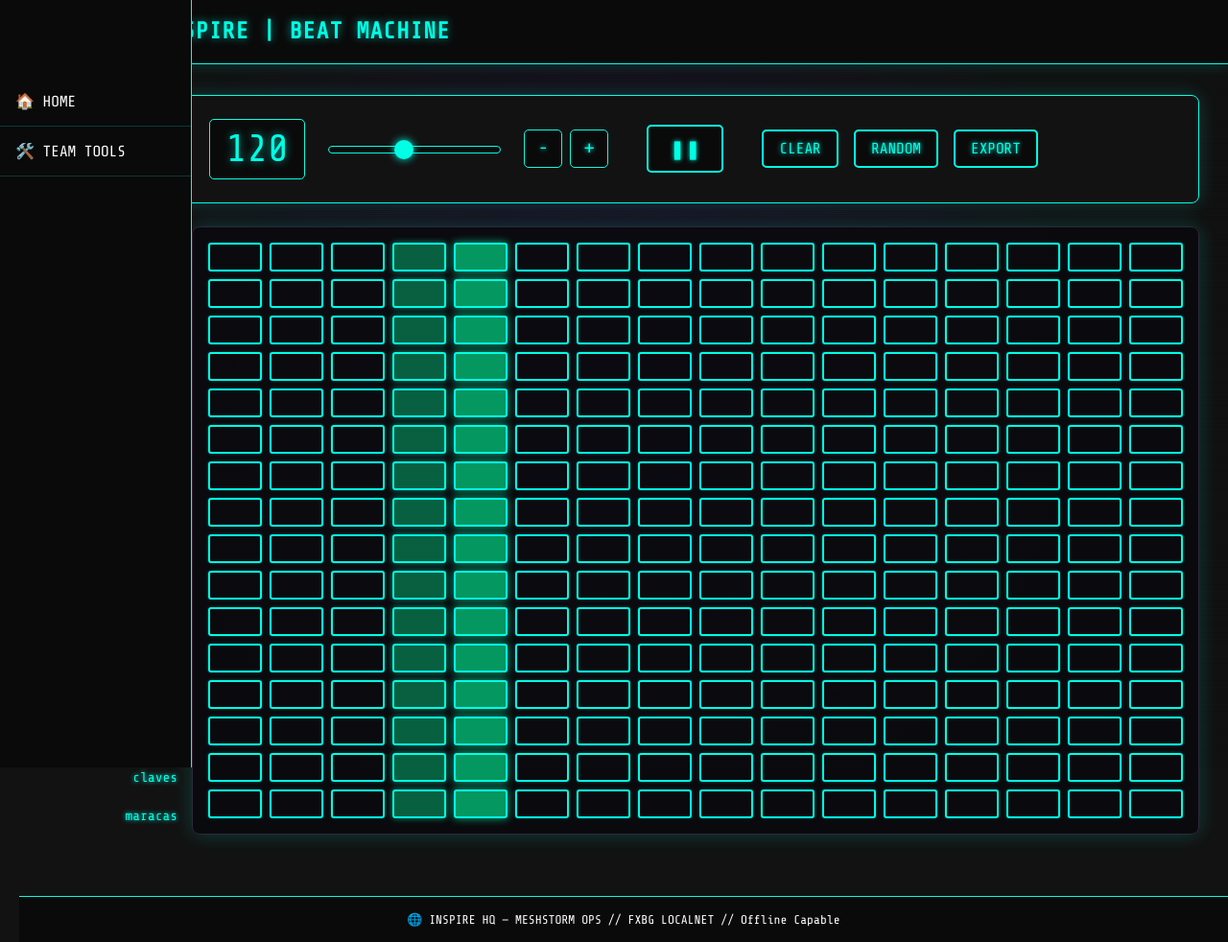
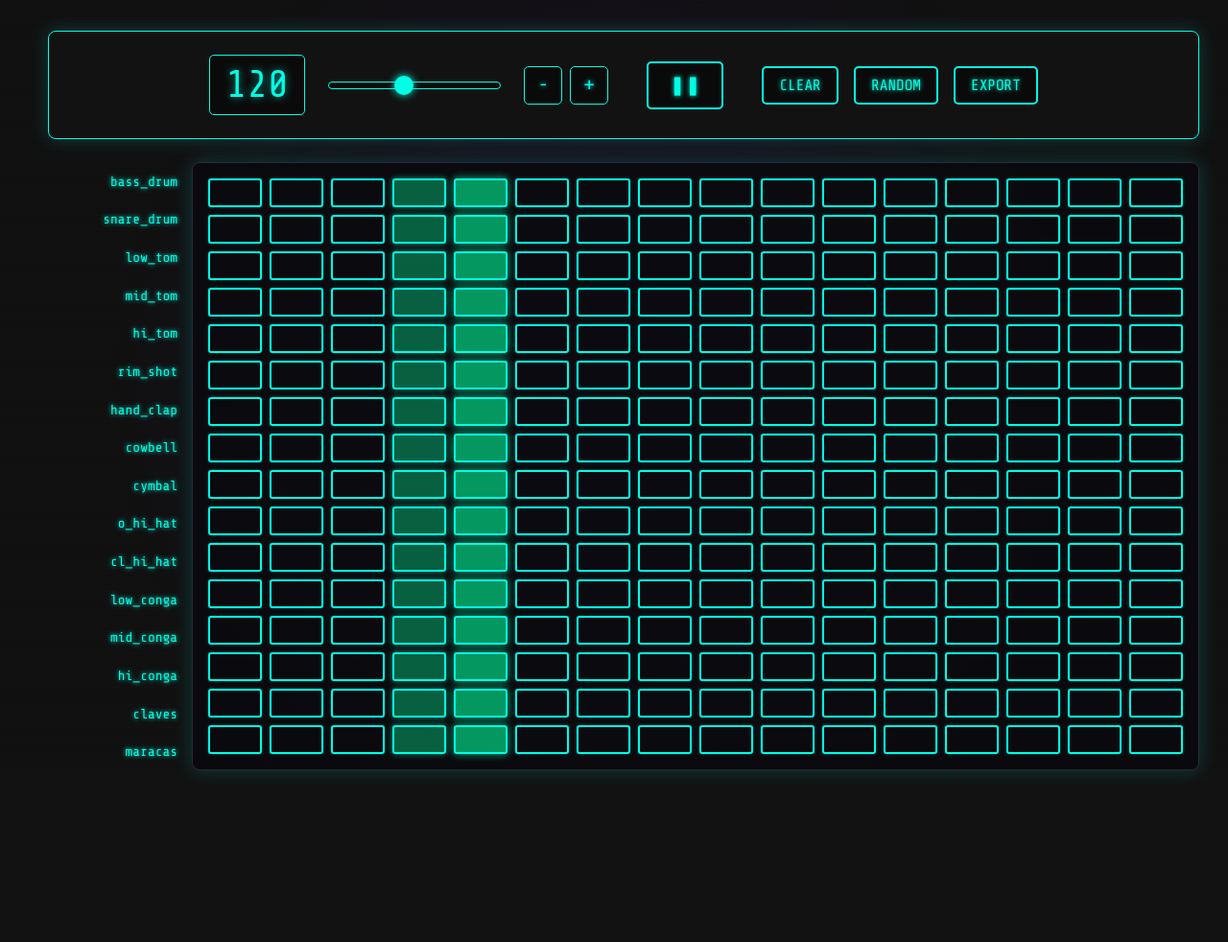
Before and after one commit to officialinspire/inspirebeatmachine, a plain HTML site: page beatmachine/index.html in a window 1280 px wide. Shown: the whole page at 96% size. After the commit the page ends 835 px from the top, so only its background shows below. Drawn offline with nearby package versions, Linux system fonts and the light colour scheme.

Commit message:
Update index.html

```diff
--- a/beatmachine/index.html
+++ b/beatmachine/index.html
@@ -3,28 +3,12 @@
 <head>
     <meta charset="UTF-8">
     <meta name="viewport" content="width=device-width, initial-scale=1.0">
-    <title>🥁 INSPIRE | BEAT MACHINE 🥁</title>
+    <title>INSPIRE | BEAT MACHINE</title>
     <link rel="stylesheet" href="css/normalize.css">
     <link rel="stylesheet" href="css/style.css">
     <link href="https://fonts.googleapis.com/css2?family=Rajdhani:wght@500;700&family=Share+Tech+Mono&display=swap" rel="stylesheet">
-    <script src="/moment.min.js"></script>
-    <script src="/moment-timezone.js"></script>
 </head>
 <body>
-    <!-- SIDEBAR -->
-    <nav class="sidebar">
-        <a href="https://192.168.0.136" class="sidebar-button">🏠 HOME</a>
-        <a href="/index.html" class="sidebar-button">🛠️ TEAM TOOLS</a>
-    </nav>
-
-    <!-- HEADER BAR -->
-    <header class="inspire-header">
-        <img src="../img/inspire-logo.png" alt="INSPIRE Logo" class="logo">
-        <h1 class="header-title">INSPIRE | BEAT MACHINE</h1>
-        <div class="header-right" id="header-info"></div>
-    </header>
-    <script src="/ip-info.js"></script>
-
     <div class="main-container">
         <div class="controls-container">
             <div class="tempo-display">
@@ -77,10 +61,6 @@
         </div>
     </div>
 
-    <footer class="inspire-footer">
-        🌐 INSPIRE HQ — MESHSTORM OPS // FXBG LOCALNET // Offline Capable
-    </footer>
-
     <script src="js/index.js"></script>
 </body>
 </html>
```
